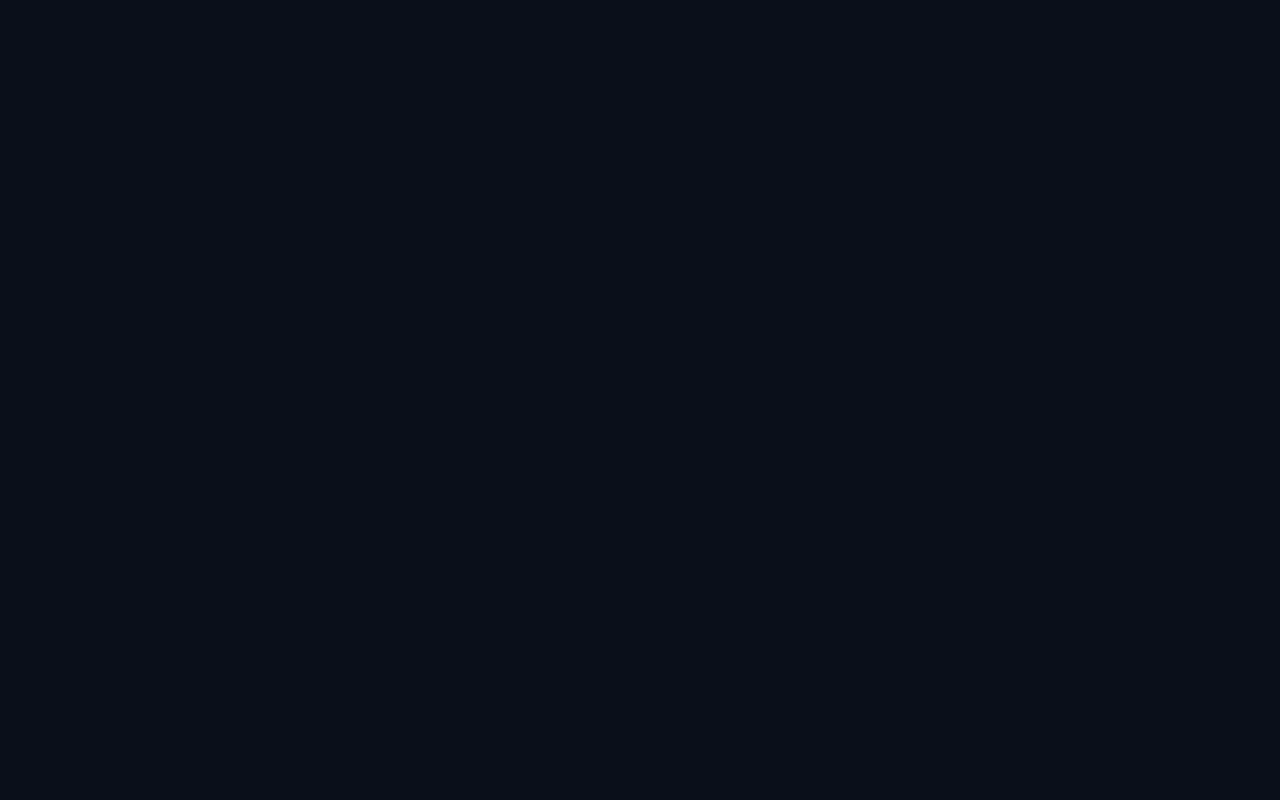
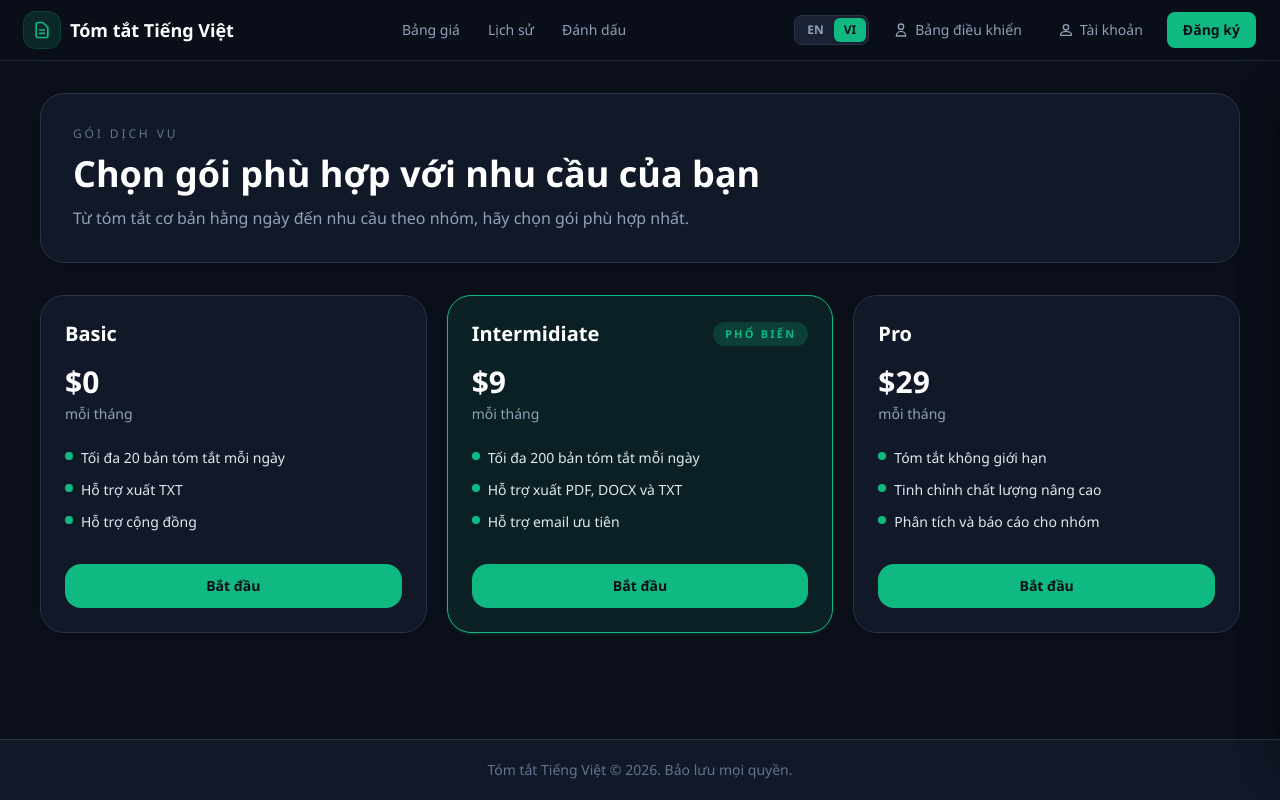
Before and after one commit to Kana-WithAi/Vietnamese_Summarizer, a React (Vite) app in the folder frontend/: page /pricing in a window 1280 px wide. Before the commit this address had no page. Built offline with nearby package versions, Linux system fonts and the light colour scheme.

Commit message:
pricing page

```diff
--- a/frontend/src/App.jsx
+++ b/frontend/src/App.jsx
@@ -7,6 +7,7 @@ import LoginPage from './pages/LoginPage'
 import SignupPage from './pages/SignupPage'
 import DashboardPage from './pages/DashboardPage'
 import ProfilePage from './pages/ProfilePage'
+import PricingPage from './pages/PricingPage'
 
 function App() {
   return (
@@ -38,6 +39,14 @@ function App() {
               </Layout>
             }
           />
+          <Route
+            path="/pricing"
+            element={
+              <Layout>
+                <PricingPage />
+              </Layout>
+            }
+          />
           <Route path="/login" element={<LoginPage />} />
           <Route path="/signup" element={<SignupPage />} />
         </Routes>
--- a/frontend/src/components/Layout.jsx
+++ b/frontend/src/components/Layout.jsx
@@ -37,16 +37,16 @@ function Layout({ children }) {
           </Link>
 
           <nav className="hidden items-center gap-1 md:flex">
-            {['pricing', 'history', 'bookmark'].map((item) => (
+            <Link
+              to="/pricing"
+              className="rounded-lg px-3 py-2 text-sm text-slate-400 transition hover:bg-surface-elevated hover:text-slate-200"
+            >
+              {t('nav.pricing')}
+            </Link>
+            {['history', 'bookmark'].map((item) => (
               <button
                 key={item}
-                onClick={
-                  item === 'history'
-                    ? openHistory
-                    : item === 'bookmark'
-                    ? () => setIsBookmarkOpen(true)
-                    : undefined
-                }
+                onClick={item === 'history' ? openHistory : () => setIsBookmarkOpen(true)}
                 className="rounded-lg px-3 py-2 text-sm text-slate-400 transition hover:bg-surface-elevated hover:text-slate-200"
               >
                 {t(`nav.${item}`)}
--- a/frontend/src/i18n/translations.js
+++ b/frontend/src/i18n/translations.js
@@ -115,6 +115,37 @@ export const translations = {
         currentPassword: 'Current password is required to change your password',
         newPassword: 'Password must have at least 8 characters',
         confirmPassword: 'Passwords do not match',
+      },
+    },
+    pricingPage: {
+      heading: 'Plans',
+      title: 'Choose the right plan for your workflow',
+      subtitle: 'From quick daily summaries to team-level usage, pick a package that fits your needs.',
+      popular: 'Popular',
+      perMonth: 'per month',
+      getStarted: 'Get started',
+      plans: {
+        basic: {
+          name: 'Basic',
+          price: '$0',
+          feature1: 'Up to 20 summaries per day',
+          feature2: 'TXT export support',
+          feature3: 'Community support',
+        },
+        intermidiate: {
+          name: 'Intermidiate',
+          price: '$9',
+          feature1: 'Up to 200 summaries per day',
+          feature2: 'PDF, DOCX, and TXT export',
+          feature3: 'Priority email support',
+        },
+        pro: {
+          name: 'Pro',
+          price: '$29',
+          feature1: 'Unlimited summaries',
+          feature2: 'Advanced quality controls',
+          feature3: 'Team analytics and reports',
+        },
       },
     },
     footer: {
@@ -240,6 +271,37 @@ export const translations = {
         confirmPassword: 'Mật khẩu xác nhận không khớp',
       },
     },
+    pricingPage: {
+      heading: 'Gói dịch vụ',
+      title: 'Chọn gói phù hợp với nhu cầu của bạn',
+      subtitle: 'Từ tóm tắt cơ bản hằng ngày đến nhu cầu theo nhóm, hãy chọn gói phù hợp nhất.',
+      popular: 'Phổ biến',
+      perMonth: 'mỗi tháng',
+      getStarted: 'Bắt đầu',
+      plans: {
+        basic: {
+          name: 'Basic',
+          price: '$0',
+          feature1: 'Tối đa 20 bản tóm tắt mỗi ngày',
+          feature2: 'Hỗ trợ xuất TXT',
+          feature3: 'Hỗ trợ cộng đồng',
+        },
+        intermidiate: {
+          name: 'Intermidiate',
+          price: '$9',
+          feature1: 'Tối đa 200 bản tóm tắt mỗi ngày',
+          feature2: 'Hỗ trợ xuất PDF, DOCX và TXT',
+          feature3: 'Hỗ trợ email ưu tiên',
+        },
+        pro: {
+          name: 'Pro',
+          price: '$29',
+          feature1: 'Tóm tắt không giới hạn',
+          feature2: 'Tinh chỉnh chất lượng nâng cao',
+          feature3: 'Phân tích và báo cáo cho nhóm',
+        },
+      },
+    },
     footer: {
       rights: 'Bảo lưu mọi quyền.',
     },
--- /dev/null
+++ b/frontend/src/pages/PricingPage.jsx
@@ -0,0 +1,63 @@
+import { useLanguage } from '../context/LanguageContext'
+
+const planOrder = ['basic', 'intermidiate', 'pro']
+
+function PricingPage() {
+  const { t } = useLanguage()
+
+  return (
+    <div className="space-y-8">
+      <section className="rounded-3xl border border-surface-border bg-surface-raised p-8 shadow-sm shadow-black/10">
+        <p className="text-xs uppercase tracking-[0.24em] text-slate-500">{t('pricingPage.heading')}</p>
+        <h1 className="mt-3 text-3xl font-semibold text-white sm:text-4xl">{t('pricingPage.title')}</h1>
+        <p className="mt-3 max-w-3xl text-sm text-slate-400 sm:text-base">{t('pricingPage.subtitle')}</p>
+      </section>
+
+      <section className="grid gap-5 md:grid-cols-3">
+        {planOrder.map((planKey) => {
+          const isFeatured = planKey === 'intermidiate'
+          return (
+            <article
+              key={planKey}
+              className={`rounded-3xl border p-6 shadow-sm transition ${
+                isFeatured
+                  ? 'border-accent bg-accent/10 shadow-accent/20'
+                  : 'border-surface-border bg-surface-raised shadow-black/10'
+              }`}
+            >
+              <div className="flex items-center justify-between">
+                <h2 className="text-xl font-semibold text-white">{t(`pricingPage.plans.${planKey}.name`)}</h2>
+                {isFeatured && (
+                  <span className="rounded-full bg-accent/20 px-3 py-1 text-[11px] font-semibold uppercase tracking-[0.2em] text-accent">
+                    {t('pricingPage.popular')}
+                  </span>
+                )}
+              </div>
+
+              <p className="mt-4 text-3xl font-bold text-white">{t(`pricingPage.plans.${planKey}.price`)}</p>
+              <p className="mt-1 text-sm text-slate-400">{t('pricingPage.perMonth')}</p>
+
+              <ul className="mt-6 space-y-3">
+                {[1, 2, 3].map((featureIndex) => (
+                  <li key={featureIndex} className="flex items-start gap-2 text-sm text-slate-200">
+                    <span className="mt-1 inline-block h-2 w-2 rounded-full bg-accent" />
+                    <span>{t(`pricingPage.plans.${planKey}.feature${featureIndex}`)}</span>
+                  </li>
+                ))}
+              </ul>
+
+              <button
+                type="button"
+                className="mt-8 w-full rounded-2xl bg-accent px-4 py-3 text-sm font-semibold text-surface-base transition hover:bg-accent-hover"
+              >
+                {t('pricingPage.getStarted')}
+              </button>
+            </article>
+          )
+        })}
+      </section>
+    </div>
+  )
+}
+
+export default PricingPage
```
